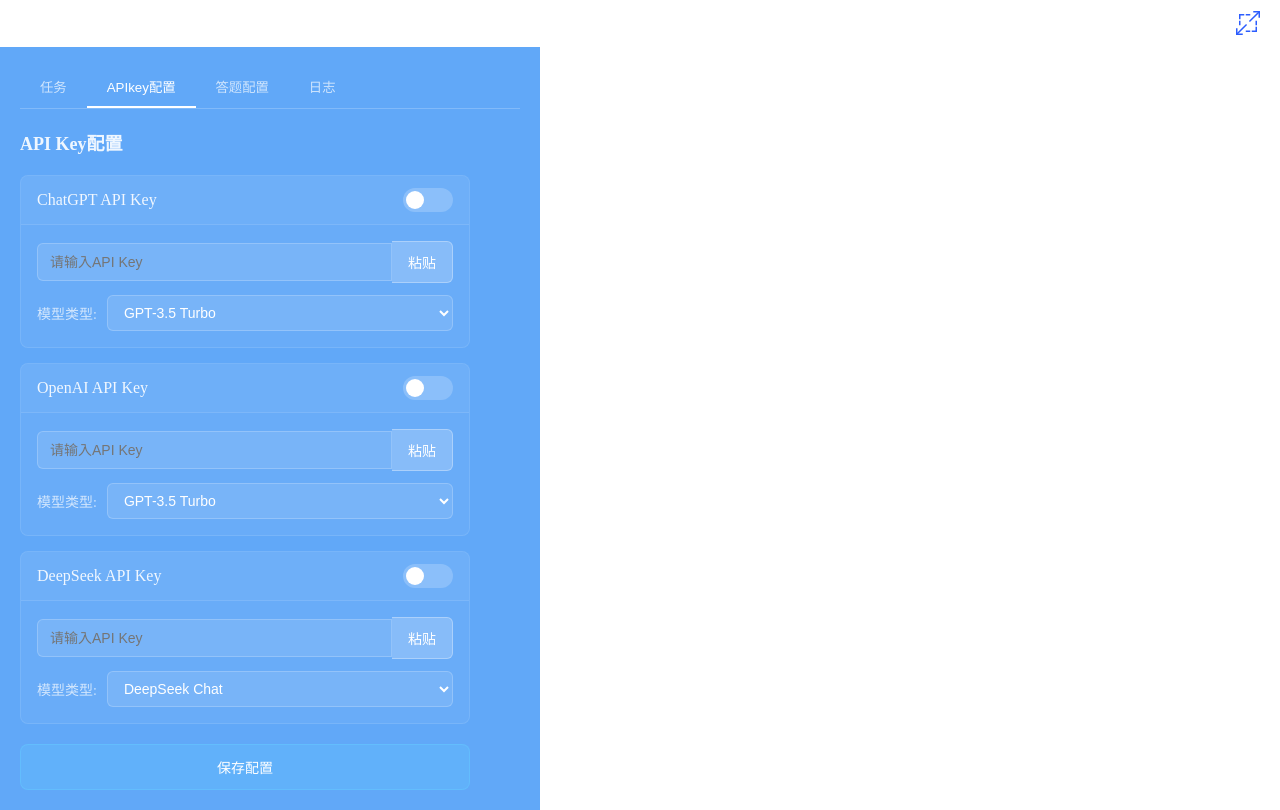
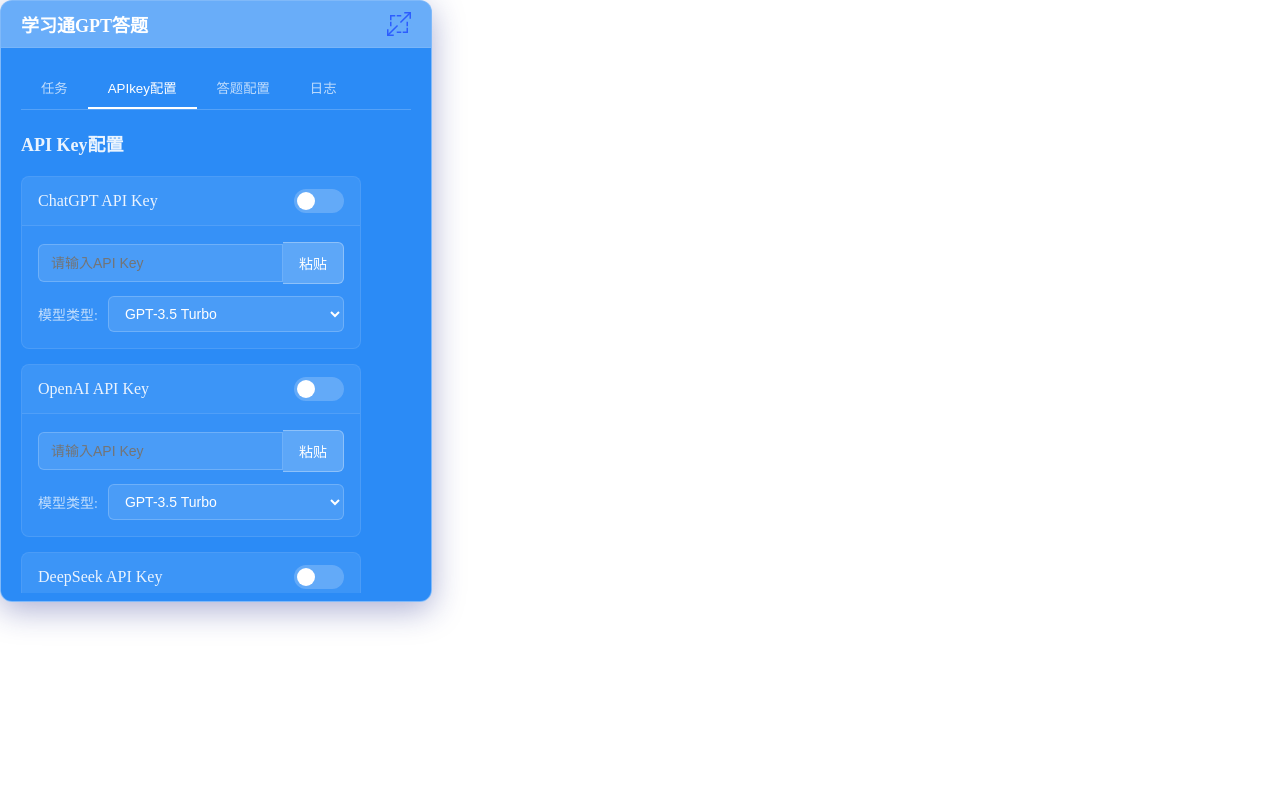
Before and after one commit to in-serinder/chaoxing-GPTanswer, a Vue app in the folder ui/: page / in a window 1280 px wide. Built offline with nearby package versions, Linux system fonts and the light colour scheme; the HTML template or start-up script is replaced by a standard one.

Commit message:
添加构建文件

```diff
--- a/ui/src/App.vue
+++ b/ui/src/App.vue
@@ -6,7 +6,7 @@
       <h2>学习通GPT答题</h2>
       <img :src="zoom" alt="zoom" class="zoom-icon" :class="{ 'rotated': isMinimized }">
     </div>
-    <div class="content" :class="{ 'hidden': isMinimized }">
+    <div class="gpt-content" :class="{ 'hidden': isMinimized }">
       <!-- 标签页nav -->
       <div class="tab-nav">
         <button class="tab-btn" id="task-btn" @click="switchTab('task')">任务</button>
--- a/ui/src/main.css
+++ b/ui/src/main.css
@@ -24,7 +24,7 @@
 }
 
 /*pa内容*/
-#chaoxing-gpt-app .container {
+.container {
     /* width: 680px; */
     /* height: 900px; */
     width: 430px;
@@ -78,7 +78,7 @@
     transform: rotate(180deg);
 }
 
-.container .content {
+.gpt-content {
     flex-grow: 1;
     max-width: 500px;
     min-height: 0;
@@ -88,7 +88,7 @@
     background-color: #107bf5a8;
 }
 
-.content.hidden {
+.gpt-content.hidden {
     height: 0;
     padding: 0 20px;
     opacity: 0;
```
Also changed, not shown: 2 other files (tests, documents, lock files or other folders).
